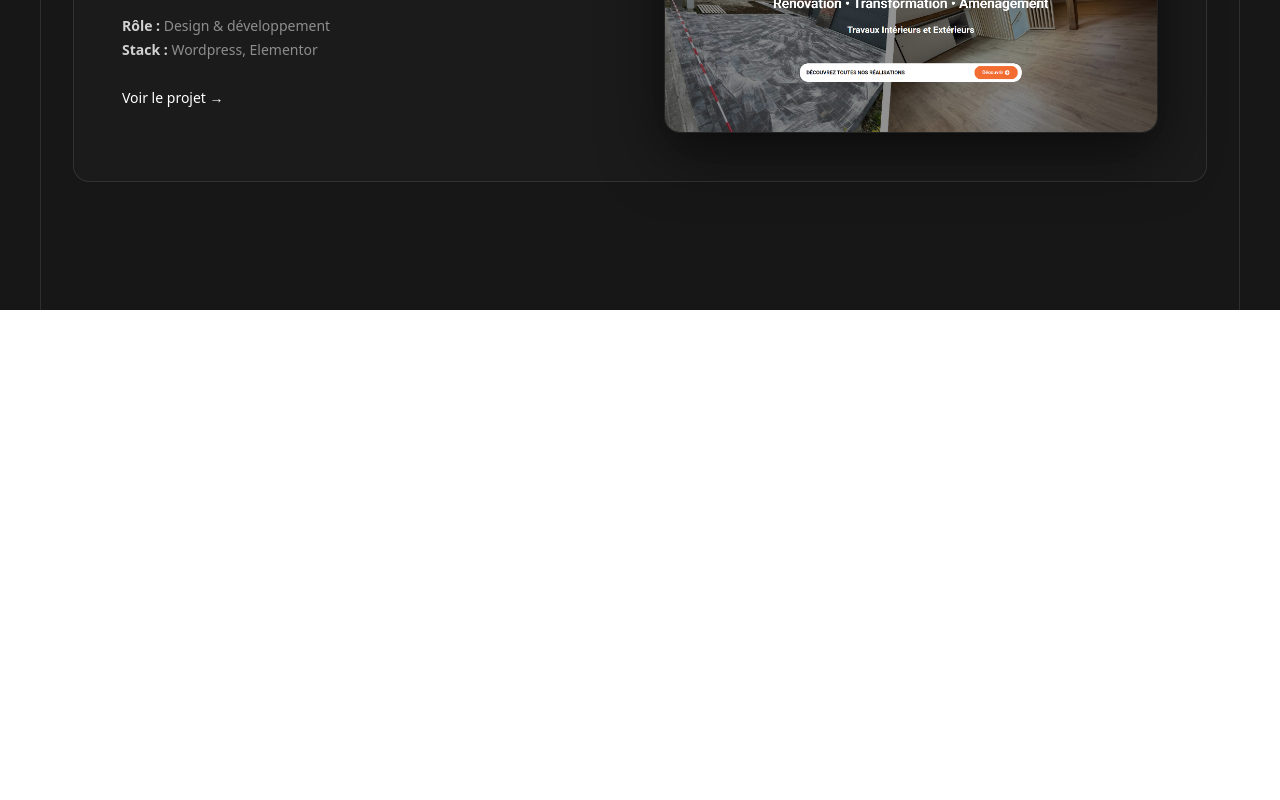
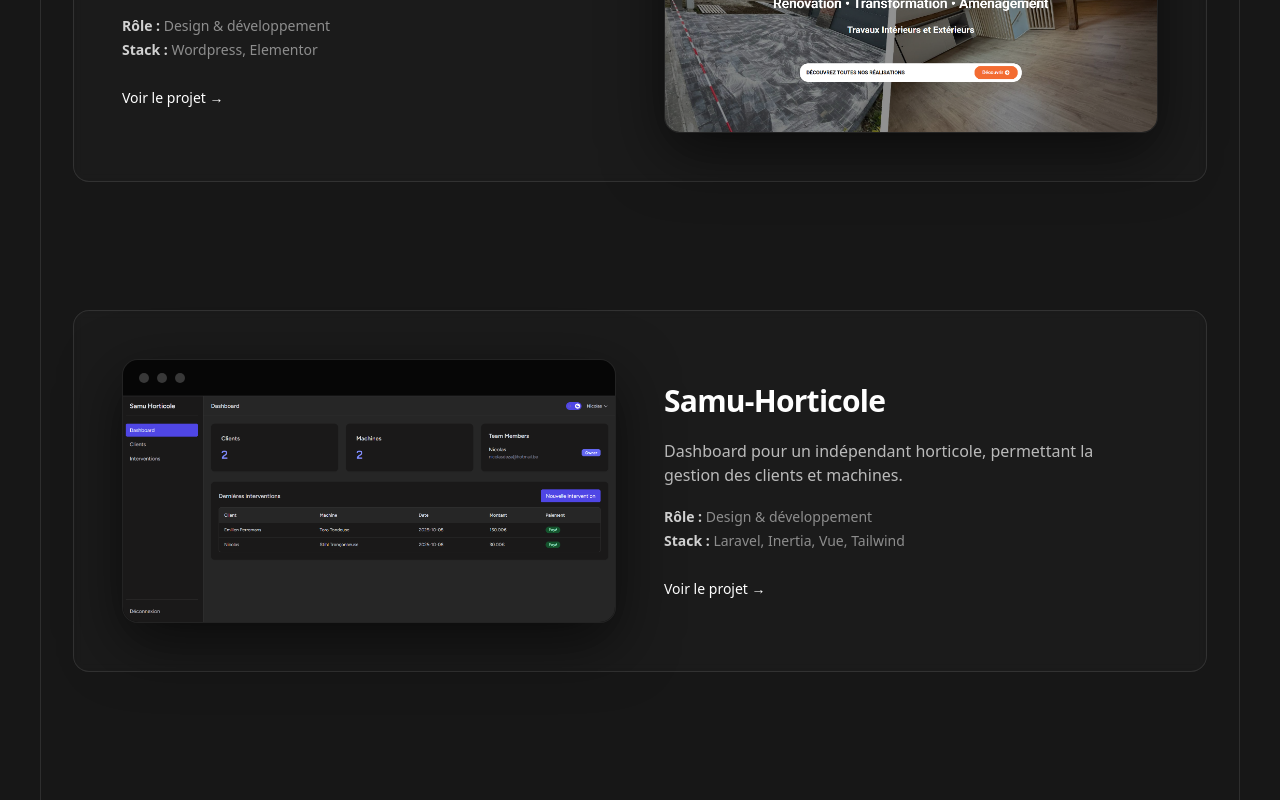
Before and after one commit to NicolasDeza/portfolio, a Nuxt app: page / in a window 1280 px wide. Shown: the part 1766-2566 px from the top of the page. Before the commit the page ends 2076 px from the top, so only its background shows below. Built offline with nearby package versions, Linux system fonts and the light colour scheme; a web font is replaced by a local one.

Commit message:
Projet dashboard

```diff
--- a/app/pages/index.vue
+++ b/app/pages/index.vue
@@ -22,11 +22,19 @@ import ProjectCard from "~/components/projects/ProjectCard.vue";
     <ProjectCard
       reverse
       title="Avh-Garden"
-      description="Site vitrine pour une entreprise dans le batiment d'aménagement intérieur et extérieur"
+      description="Site vitrine pour une entreprise dans le batiment d'aménagement intérieur et extérieur."
       role="Design & développement"
       stack="Wordpress, Elementor"
       image="/projects/avh-garden.be.png"
       link="https://avh-garden.be/"
     />
+    <ProjectCard
+      title="Samu-Horticole"
+      description="Dashboard pour un indépendant horticole, permettant la gestion des clients et machines."
+      role="Design & développement"
+      stack="Laravel, Inertia, Vue, Tailwind"
+      image="/projects/samu-horticole.png"
+      link="/"
+    />
   </section>
 </template>
```
Also changed, not shown: public/projects/samu-horticole.png (added).
